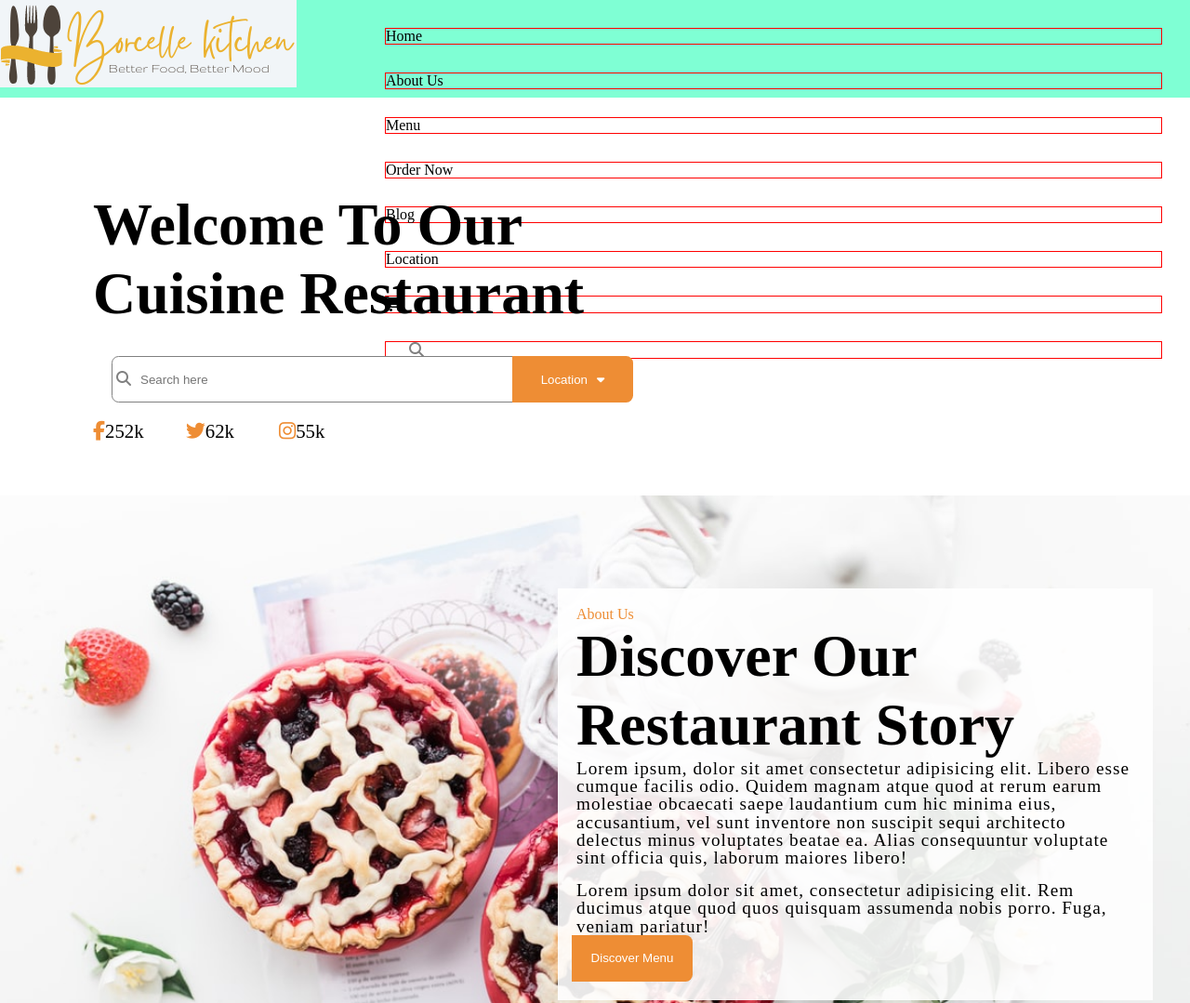
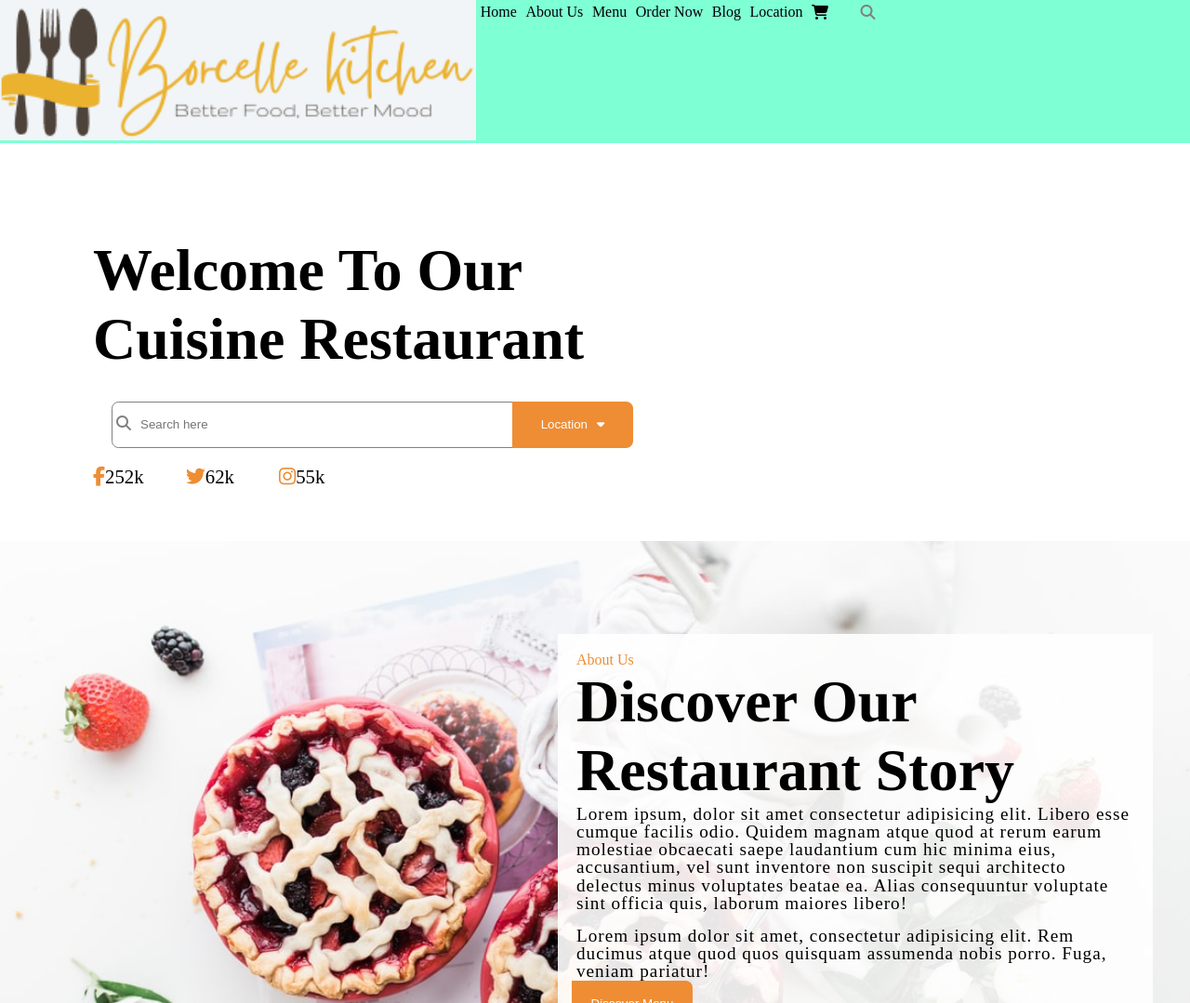
Before and after one commit to jcs-denverdev/restaurant, a plain HTML site: page index.html in a window 1280 px wide. Shown: the top 1079 px of the page at 93% size. Drawn offline with Linux system fonts and the light colour scheme.

Commit message:
header img width

```diff
--- a/css/style.css
+++ b/css/style.css
@@ -60,7 +60,7 @@ table {
 /* Box Model Hack */
 
 * {
-    box-sizing: border-box;
+  box-sizing: border-box;
 }
 
 /* Clear fix hack */
@@ -81,8 +81,6 @@ table {
 /******************************************
 /* FONT-AWESOME ICONS
 /*******************************************/
-
-
 
 .fa-brands {
   color: var(--orange-theme);
@@ -133,28 +131,21 @@ header {
 
 header div.img-container {
   float: left;
-  width: 30%;
+  width: 40%;
+}
+
+header div.img-container img {
+  width: 100%;
 }
 
 header nav.navbar {
   float: left;
-  width: 70%;
+  width: 60%;
 }
 
-
-
-.primary-nav ul {
-  margin-left: 60px;
-}
-
-.navbar li {
-  margin: 30px;
-  border: 1px solid red;
-}
-
-.navbar ul {
-  width: 100%;
-  height: 75px;
+nav.navbar li {
+  float: left;
+  padding: .3em;
 }
 
 /******************************************
```
